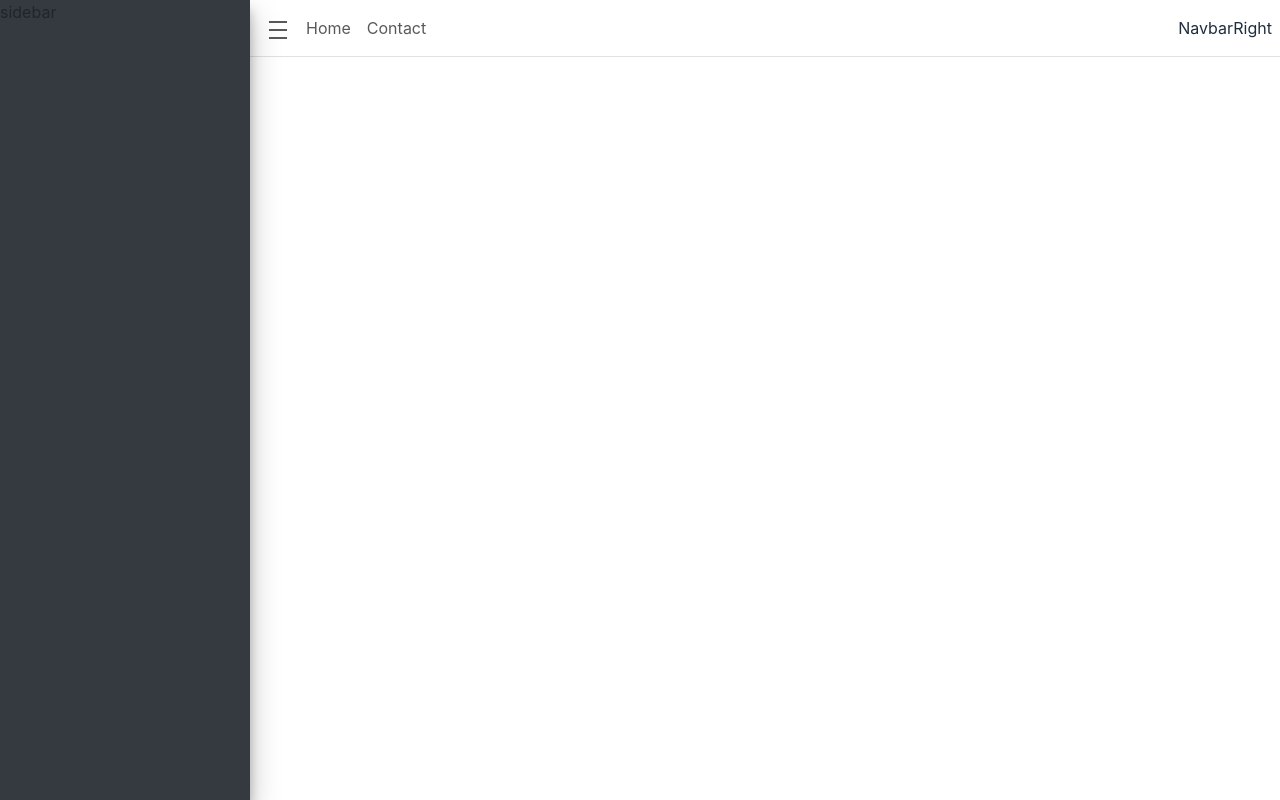
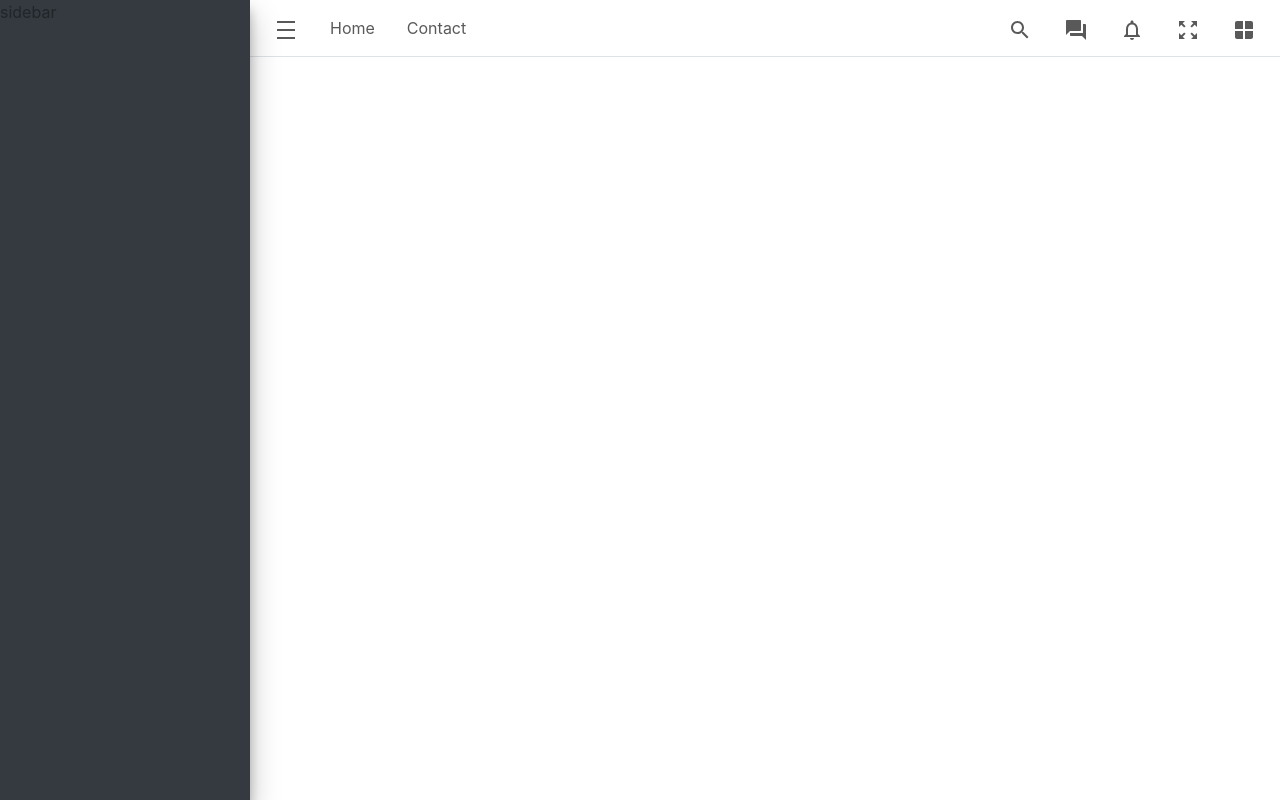
Before and after one commit to bahafa18/sinau-react, a React (Create React App) app: page / in a window 1280 px wide. Built offline with nearby package versions, Linux system fonts and the light colour scheme.

Commit message:
add ui navbar right

```diff
--- /dev/null
+++ b/src/components/navbar/navbarRight/NavbarRight.css
@@ -0,0 +1,20 @@
+.navbar-light .navbar-nav .nav-link {
+  color: rgba(0, 0, 0, 0.5);
+}
+
+.navbar-expand .navbar-nav .nav-link {
+  padding-right: 1rem;
+  padding-left: 1rem;
+}
+.main-header .nav-link {
+  height: 2.5rem;
+  position: relative;
+}
+.navbar-nav .nav-link {
+  padding-right: 0;
+  padding-left: 0;
+}
+.nav-link {
+  display: block;
+  padding: 0.5rem 1rem;
+}
--- a/src/components/navbar/navbarRight/NavbarRight.jsx
+++ b/src/components/navbar/navbarRight/NavbarRight.jsx
@@ -1,5 +1,44 @@
-import React from "react";
+import {
+  Chat,
+  NotificationsNone,
+  QuestionAnswer,
+  QuestionAnswerRounded,
+  Search,
+  Window,
+  ZoomOutMap,
+} from "@mui/icons-material";
+import "./NavbarRight.css";
 
 export default function NavbarRight() {
-  return <div>NavbarRight</div>;
+  return (
+    <div>
+      <ul className="navbar-nav">
+        <li className="nav-item">
+          <a href="" className="nav-link">
+            <Search />
+          </a>
+        </li>
+        <li className="nav-item">
+          <a href="" className="nav-link">
+            <QuestionAnswer />
+          </a>
+        </li>
+        <li className="nav-item">
+          <a href="" className="nav-link">
+            <NotificationsNone />
+          </a>
+        </li>
+        <li className="nav-item">
+          <a href="" className="nav-link">
+            <ZoomOutMap />
+          </a>
+        </li>
+        <li className="nav-item">
+          <a href="" className="nav-link">
+            <Window />
+          </a>
+        </li>
+      </ul>
+    </div>
+  );
 }
```
